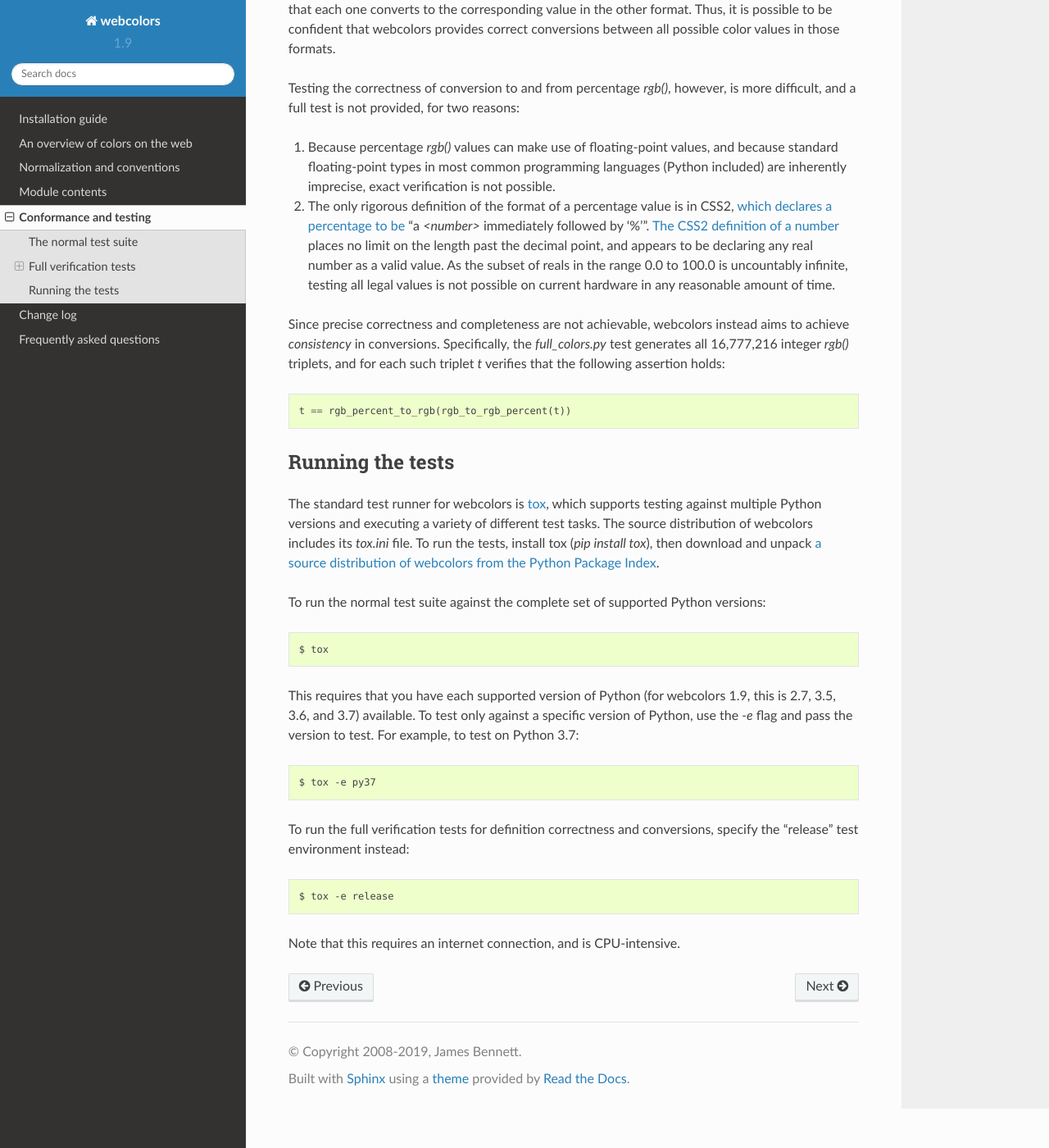
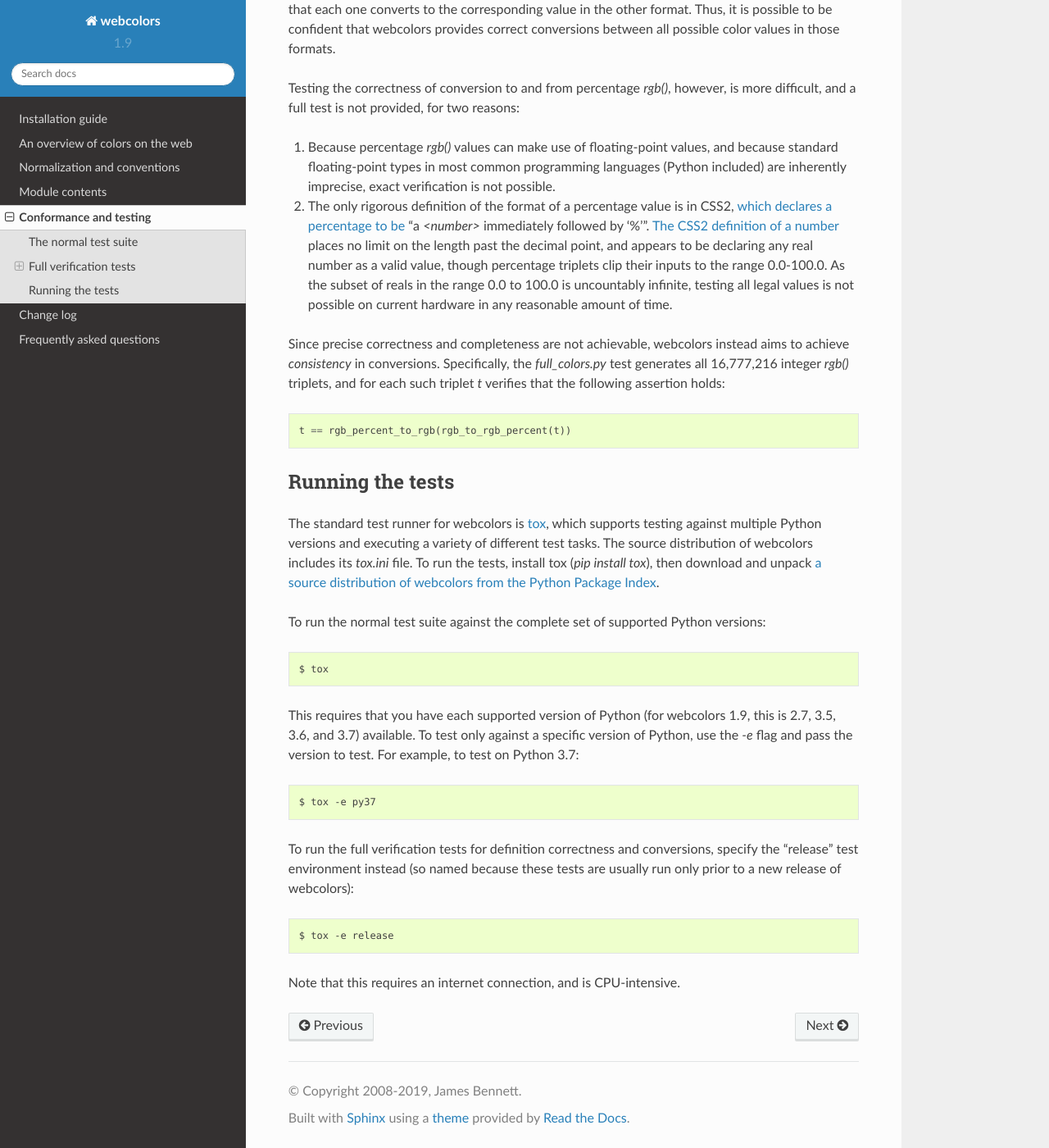
Before and after one commit to ubernostrum/webcolors, a Sphinx documentation site: the page built from docs/conformance.rst, in a window 1280 px wide and 1400 px high, scrolled down 1769 px. Shown: the whole window at 82% size. Built offline with Sphinx 7.4.7 and the Read the Docs theme 2.0.0, drawn with Linux system fonts in a browser that asks for light colours.

```diff
--- a/docs/colors.rst
+++ b/docs/colors.rst
@@ -138,9 +138,9 @@ HTML5 provides three algorithms related to colors:
 
 The HTML5 legacy parsing algorithm does not support the non-color
 keyword `transparent` from CSS3 and will produce an error for that
-input. It also does not recognize the CSS2 "system color" keywords;
-it will convert each such keyword to simple color, consistently, but
-in a way which does not follow CSS2's definitions of these keywords
+input. It also does not recognize the CSS2 "system color" keywords; it
+will convert each such keyword to a simple color, consistently, but in
+a way which does not follow CSS2's definitions of these keywords
 (which itself was system- and configuration-dependent).
 
 The implementations in this module are based on the definitions and
--- a/docs/conformance.rst
+++ b/docs/conformance.rst
@@ -126,14 +126,14 @@ provided, for two reasons:
 2. The only rigorous definition of the format of a percentage value is
    in CSS2, `which declares a percentage to be
    <http://www.w3.org/TR/CSS2/syndata.html#percentage-units>`_ "a
-   `<number>` immediately followed by '%'". `The CSS2 definition of
-   a number
-   <http://www.w3.org/TR/CSS2/syndata.html#value-def-number>`_ places
-   no limit on the length past the decimal point, and appears to be
-   declaring any real number as a valid value. As the subset of reals
-   in the range 0.0 to 100.0 is uncountably infinite, testing all
-   legal values is not possible on current hardware in any reasonable
-   amount of time.
+   `<number>` immediately followed by '%'". `The CSS2 definition of a
+   number <http://www.w3.org/TR/CSS2/syndata.html#value-def-number>`_
+   places no limit on the length past the decimal point, and appears
+   to be declaring any real number as a valid value, though percentage
+   triplets clip their inputs to the range 0.0-100.0. As the subset of
+   reals in the range 0.0 to 100.0 is uncountably infinite, testing
+   all legal values is not possible on current hardware in any
+   reasonable amount of time.
 
 Since precise correctness and completeness are not achievable,
 webcolors instead aims to achieve *consistency* in
@@ -174,7 +174,9 @@ pass the version to test. For example, to test on Python 3.7:
    $ tox -e py37
 
 To run the full verification tests for definition correctness and
-conversions, specify the "release" test environment instead:
+conversions, specify the "release" test environment instead (so named
+because these tests are usually run only prior to a new release of
+webcolors):
 
 .. code-block:: shell
 
```
Also changed, not shown: docs/changelog.rst (+5 -5 lines), docs/contents.rst (+26 -24 lines), docs/conventions.rst (+6 -6 lines), docs/faq.rst (+5 -5 lines).
